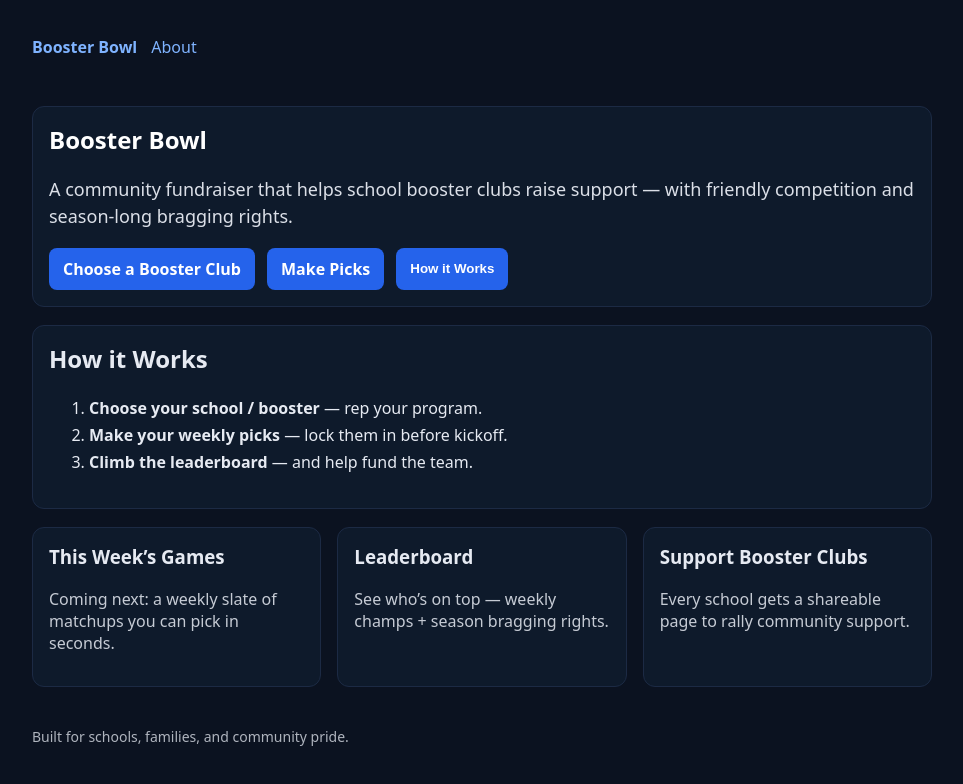
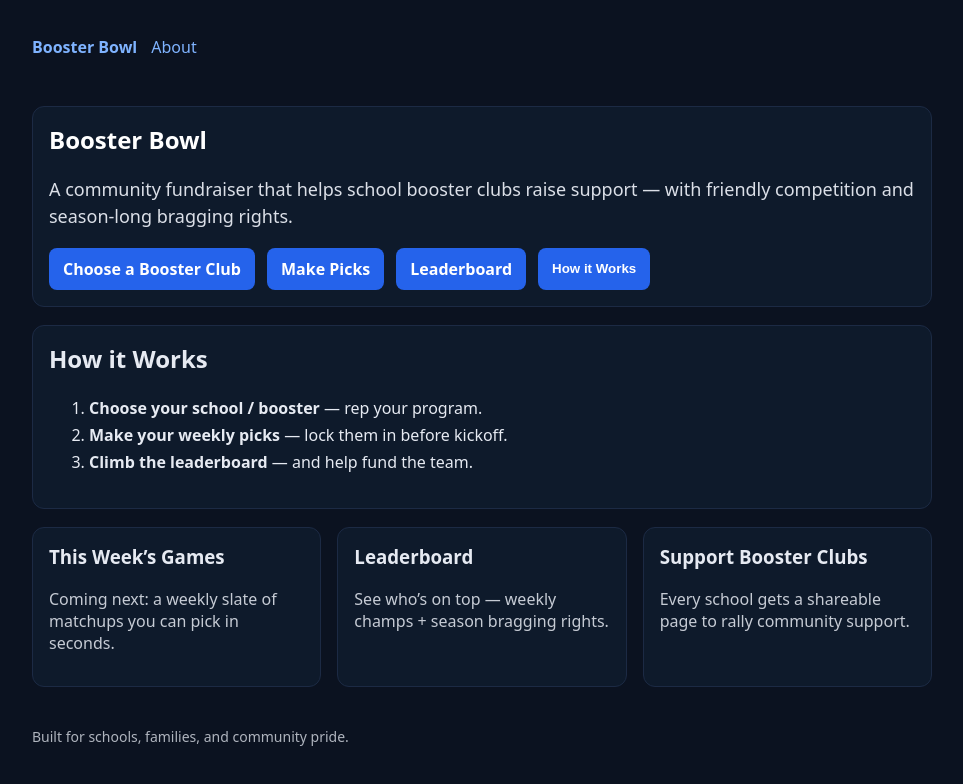
Before and after one commit to Rloney86/booster-bowl, a Next.js app: page / in a window 1280 px wide. Shown: the top 784 px of the page, without its empty margins (158-1121 px from the left). Built offline with nearby package versions, Linux system fonts and the light colour scheme.

Commit message:
Add Leaderboard link to index page

```diff
--- a/pages/index.js
+++ b/pages/index.js
@@ -24,6 +24,10 @@ export default function Home() {
   <Link href="/picks" className="button">
     Make Picks
   </Link>
+
+    <Link href="/leaderboard" className="button">
+  Leaderboard
+</Link>
 
   <button className="button" onClick={scrollToHow}>
     How it Works
```
